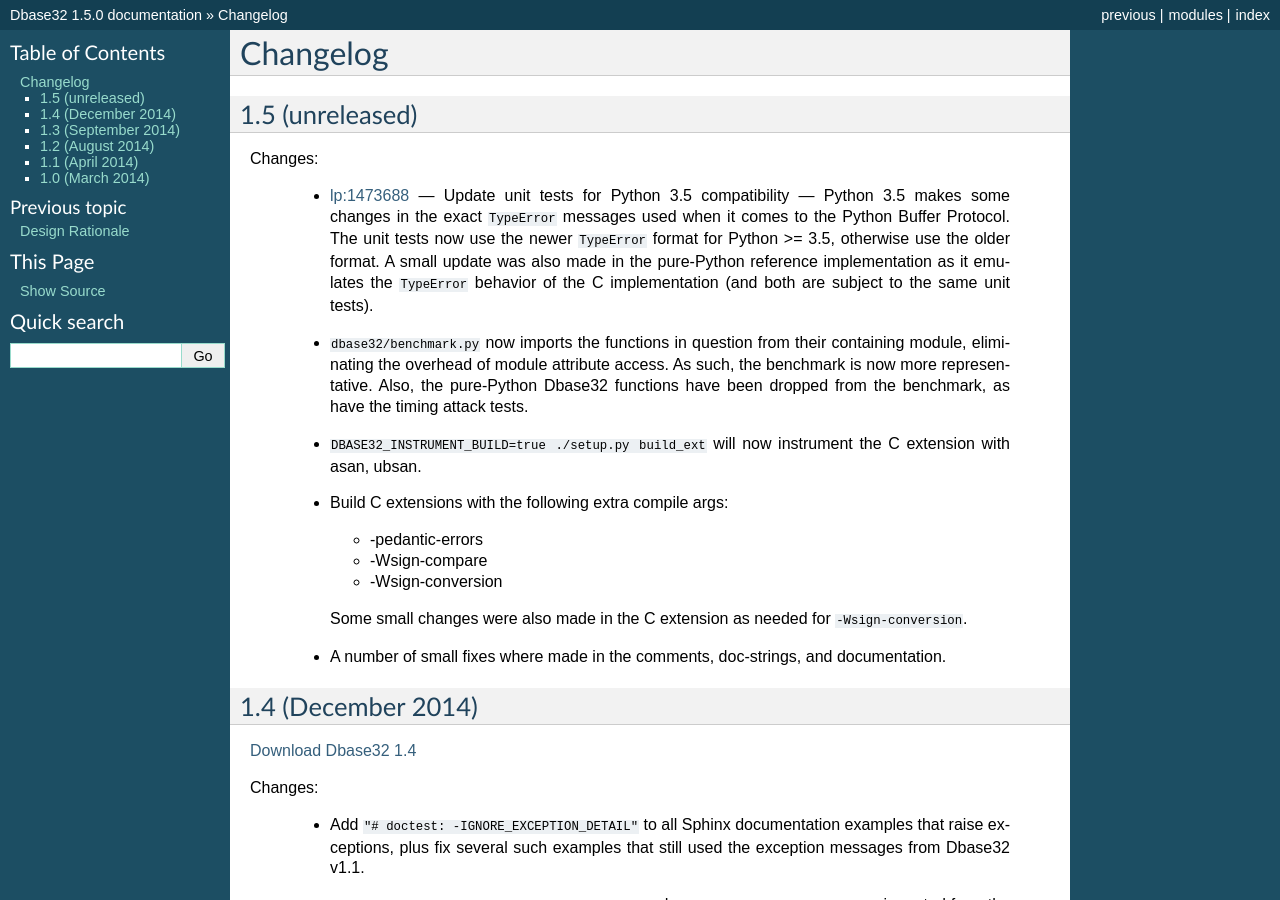
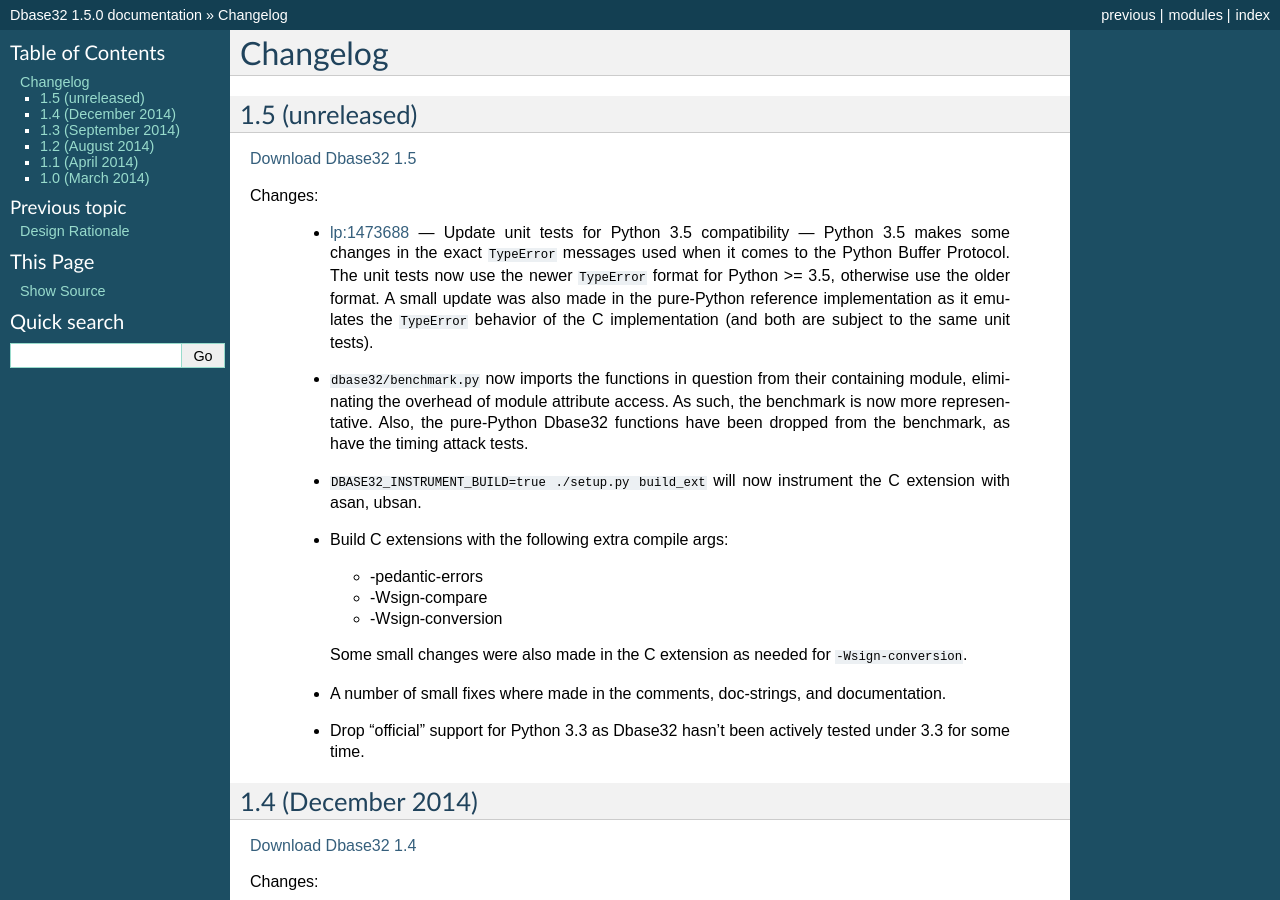
Before and after one commit to json420/dbase32, a Sphinx documentation site: the page built from doc/changelog.rst, in a window 1280 px wide and 900 px high. Built offline with Sphinx 7.4.7, drawn with Linux system fonts in a browser that asks for light colours.

Commit message:
Add note in doc/changelog.rst about dropping official Python 3.3 support

```diff
--- a/doc/changelog.rst
+++ b/doc/changelog.rst
@@ -4,6 +4,8 @@
 
 1.5 (unreleased)
 ----------------
+
+`Download Dbase32 1.5`_
 
 Changes:
 
@@ -35,6 +37,9 @@
 
     *   A number of small fixes where made in the comments, doc-strings, and
         documentation.
+
+    *   Drop "official" support for Python 3.3 as Dbase32 hasn't been actively
+        tested under 3.3 for some time.
 
 
 
@@ -221,6 +226,7 @@
 
 
 
+.. _`Download Dbase32 1.5`: https://launchpad.net/dbase32/+milestone/1.5
 .. _`Download Dbase32 1.4`: https://launchpad.net/dbase32/+milestone/1.4
 .. _`Download Dbase32 1.3`: https://launchpad.net/dbase32/+milestone/1.3
 .. _`Download Dbase32 1.2`: https://launchpad.net/dbase32/+milestone/1.2
```
